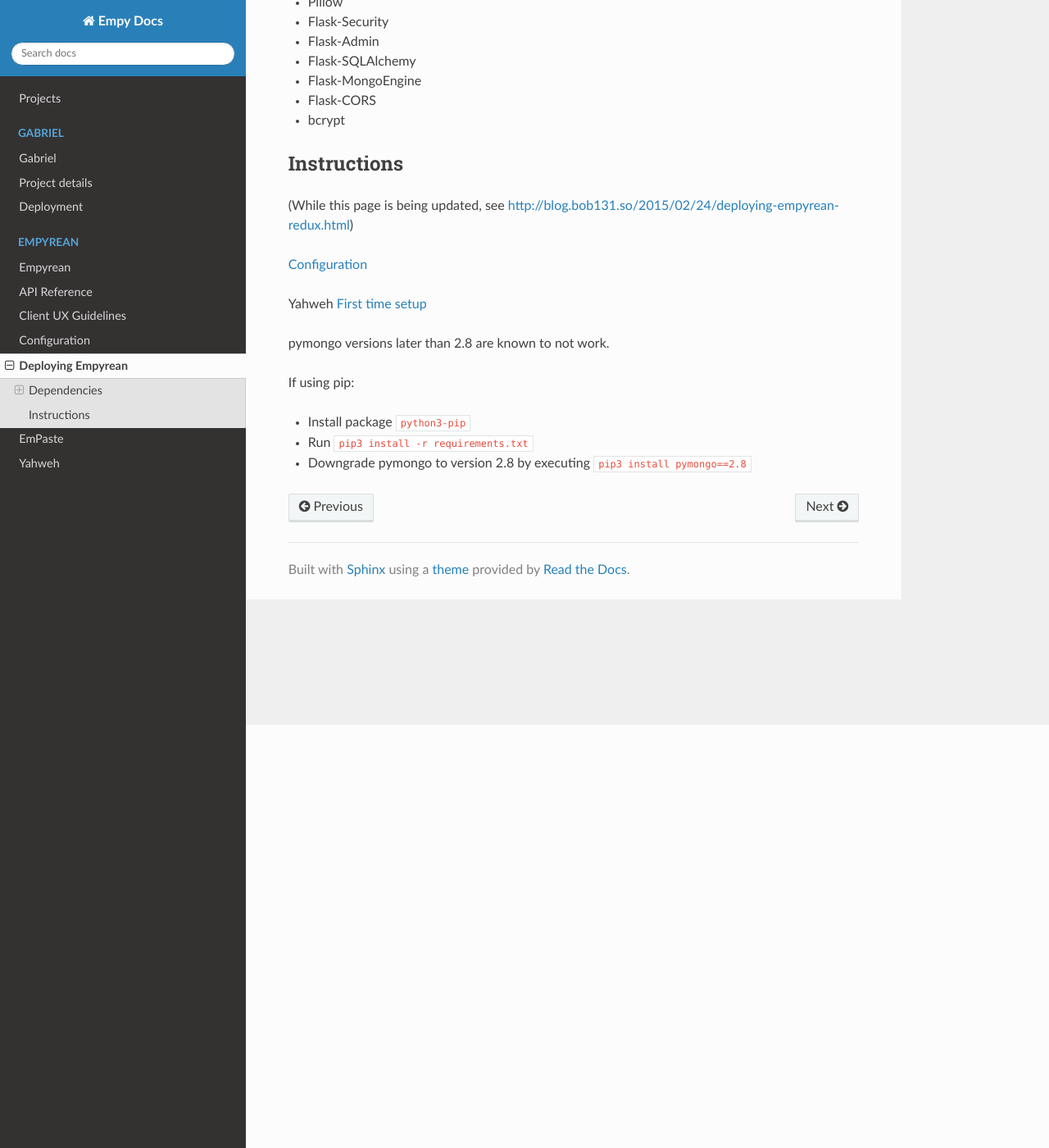
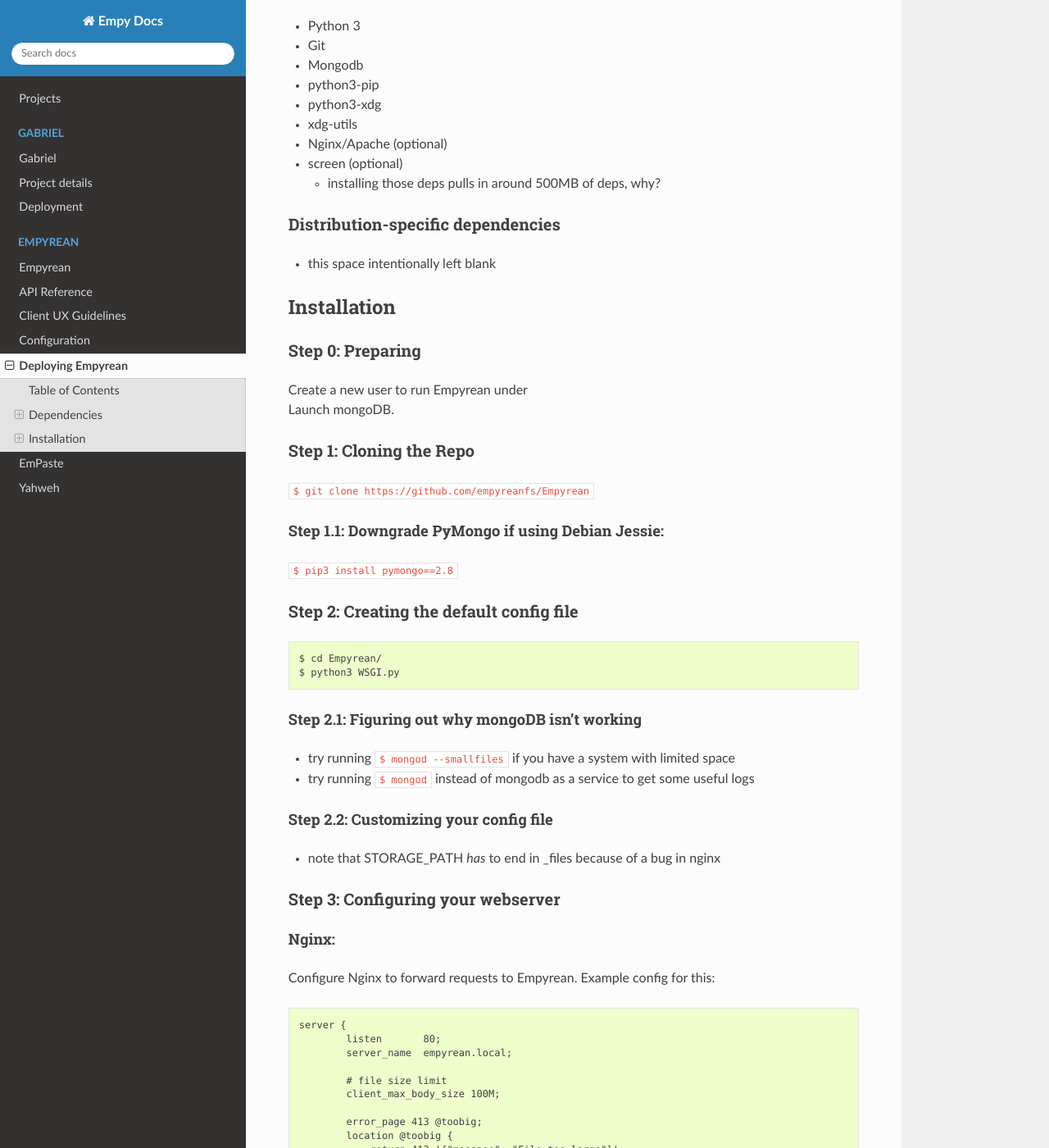
Before and after one commit to NinjaTomate/empydocs, a Sphinx documentation site: the page built from docs/empyrean/deployment.rst, in a window 1280 px wide and 1400 px high, scrolled down 516 px. Shown: the whole window at 82% size. Built offline with Sphinx 7.4.7 and the Read the Docs theme 2.0.0, drawn with Linux system fonts in a browser that asks for light colours; some of the changed text lies outside the part shown.

Commit message:
Update deployment.rst

```diff
--- a/docs/empyrean/deployment.rst
+++ b/docs/empyrean/deployment.rst
@@ -1,46 +1,162 @@
 Deploying Empyrean
 ==================
+Table of Contents
+-----------------
+
+-  `Dependencies <#dependencies>`__
+
+   -  `Distribution-specific
+      dependencies <#distribution-specific-dependencies>`__
+
+-  `Installation <#installation>`__
+
+   -  `Step 0: Preparing <#step-0-preparing>`__
+   -  `Step 1: Cloning the Repo <#step-1-cloning-the-repo>`__
+   -  `Step 2: Creating the default config
+      file <#step-2-creating-the-default-config-file>`__
+   -  `Step 3: Configuring your
+      webserver <#step-3-configuring-your-webserver>`__
+   -  `Step 4: Configuring uWSGI <#step-4-configuring-uwsgi>`__
+   -  `Step 5: Adding accounts <#step-5-adding-accounts>`__
+   -  `Congratulations! <#congratulations>`__
 
 Dependencies
 ------------
 
 -  Python 3
--  MongoDB
--  (Optional) pip
+-  Git
+-  Mongodb
+-  python3-pip
+-  python3-xdg
+-  xdg-utils
+-  Nginx/Apache (optional)
+-  screen (optional)
 
-Python
-~~~~~~
+   -  installing those deps pulls in around 500MB of deps, why?
 
-(Installing pip and running ``pip install -r requirements.txt`` will
-install all Python dependencies)
+Distribution-specific dependencies
+~~~~~~~~~~~~~~~~~~~~~~~~~~~~~~~~~~
 
--  Flask
--  PyYaml
--  python-magic
--  uwsgi
--  Pillow
--  Flask-Security
--  Flask-Admin
--  Flask-SQLAlchemy
--  Flask-MongoEngine
--  Flask-CORS
--  bcrypt
+-  this space intentionally left blank
 
-Instructions
+Installation
 ------------
 
-(While this page is being updated, see
-http://blog.bob131.so/2015/02/24/deploying-empyrean-redux.html)
+Step 0: Preparing
+~~~~~~~~~~~~~~~~~
 
-:ref:`Configuration`
+| Create a new user to run Empyrean under
+| Launch mongoDB.
 
-Yahweh :ref:`Yahweh first time setup`
+Step 1: Cloning the Repo
+~~~~~~~~~~~~~~~~~~~~~~~~
 
-pymongo versions later than 2.8 are known to not work.
+``$ git clone https://github.com/empyreanfs/Empyrean``
 
-If using pip:
+Step 1.1: Downgrade PyMongo if using Debian Jessie:
+^^^^^^^^^^^^^^^^^^^^^^^^^^^^^^^^^^^^^^^^^^^^^^^^^^^
 
--  Install package ``python3-pip``
--  Run ``pip3 install -r requirements.txt``
--  Downgrade pymongo to version 2.8 by executing
-   ``pip3 install pymongo==2.8``
+``$ pip3 install pymongo==2.8``
+
+Step 2: Creating the default config file
+~~~~~~~~~~~~~~~~~~~~~~~~~~~~~~~~~~~~~~~~
+
+::
+
+    $ cd Empyrean/
+    $ python3 WSGI.py
+
+Step 2.1: Figuring out why mongoDB isn't working
+^^^^^^^^^^^^^^^^^^^^^^^^^^^^^^^^^^^^^^^^^^^^^^^^
+
+-  try running ``$ mongod --smallfiles`` if you have a system with
+   limited space
+-  try running ``$ mongod`` instead of mongodb as a service to get some
+   useful logs
+
+Step 2.2: Customizing your config file
+^^^^^^^^^^^^^^^^^^^^^^^^^^^^^^^^^^^^^^
+
+-  note that STORAGE\_PATH *has* to end in \_files because of a bug in
+   nginx
+
+Step 3: Configuring your webserver
+~~~~~~~~~~~~~~~~~~~~~~~~~~~~~~~~~~
+
+Nginx:
+^^^^^^
+
+Configure Nginx to forward requests to Empyrean. Example config for
+this:
+
+::
+
+    server {
+            listen       80;
+            server_name  empyrean.local;
+
+            # file size limit
+            client_max_body_size 100M;
+
+            error_page 413 @toobig;
+            location @toobig {
+                return 413 '{"message": "File too large"}';
+            }
+
+            error_page 502 @json;
+            location @json {
+                internal;
+                return 502 '{"message": "Empyrean instance is currently down"}';
+            }
+
+            # this assumes your STORAGE_PATH is /srv/empyrean/_files/
+            # only edit the root var, retain the location entry
+            location /_files {
+                internal;
+                root /srv/empyrean/;
+            }
+
+            location / {
+                include     uwsgi_params;
+                proxy_set_header    Host $host;
+                proxy_set_header    X-Real-IP $remote_addr;
+
+                # edit to the socket uWSGI listens on
+                uwsgi_pass  unix:///srv/empyrean/empy.sock;
+            }
+        }
+
+Step 4: Configuring uWSGI
+~~~~~~~~~~~~~~~~~~~~~~~~~
+
+| Now you should configure uWSGI so that your server can actually deliver some content.
+| An example file for an uwsgi.ini would be this:
+
+::
+
+    [uwsgi]
+    module = WSGI:app
+
+    uid = empyrean
+    socket = /srv/empyrean/empy.sock
+    chown-socket = empyrean:www-data
+    chmod-socket = 660
+    vacuum = true
+
+    die-on-term = true
+
+| Now to launch your Empyrean instance, simply execute
+| ``# uwsgi --ini uwsgi.ini``
+| in a screen session.
+
+You should now be able to access your.server/admin and see an admin
+login panel. If that is not the case, you may have done something wrong.
+
+Step 5: Adding accounts
+~~~~~~~~~~~~~~~~~~~~~~~
+
+| You can now log in to the Yahweh admin panel at your.server/admin. The default credentials are admin:password, so you should probably change them by logging in, clicking the Yahweh tab, and entering a new password. After that is done, click the Empyrean button, select Accounts, and click "Create" in the new form. Input your email address and the password you'd like to set into the box and click submit and save.
+
+| Your account has now been created and you are ready to use Empyrean.
+
+Congratulations!
```
